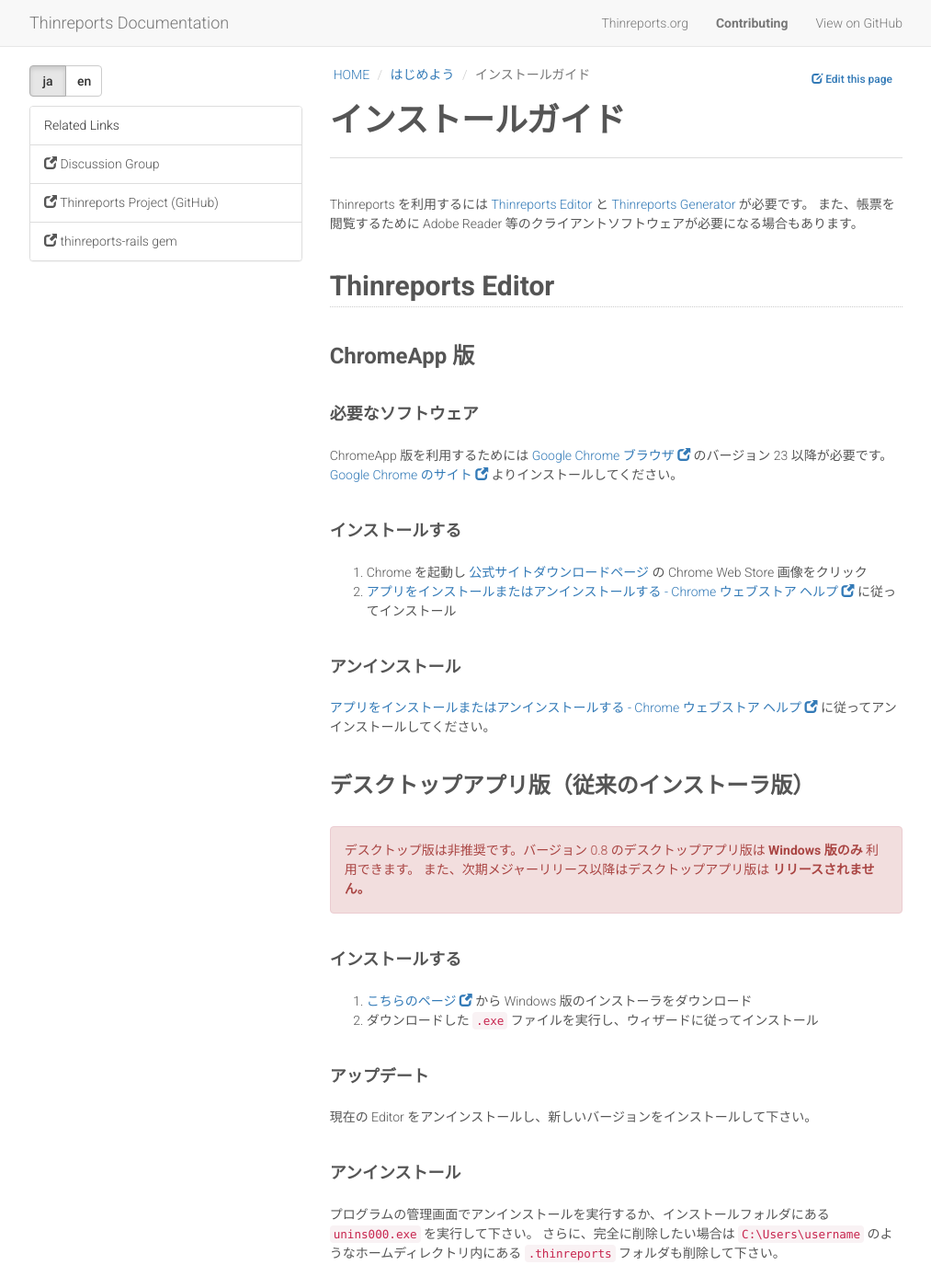
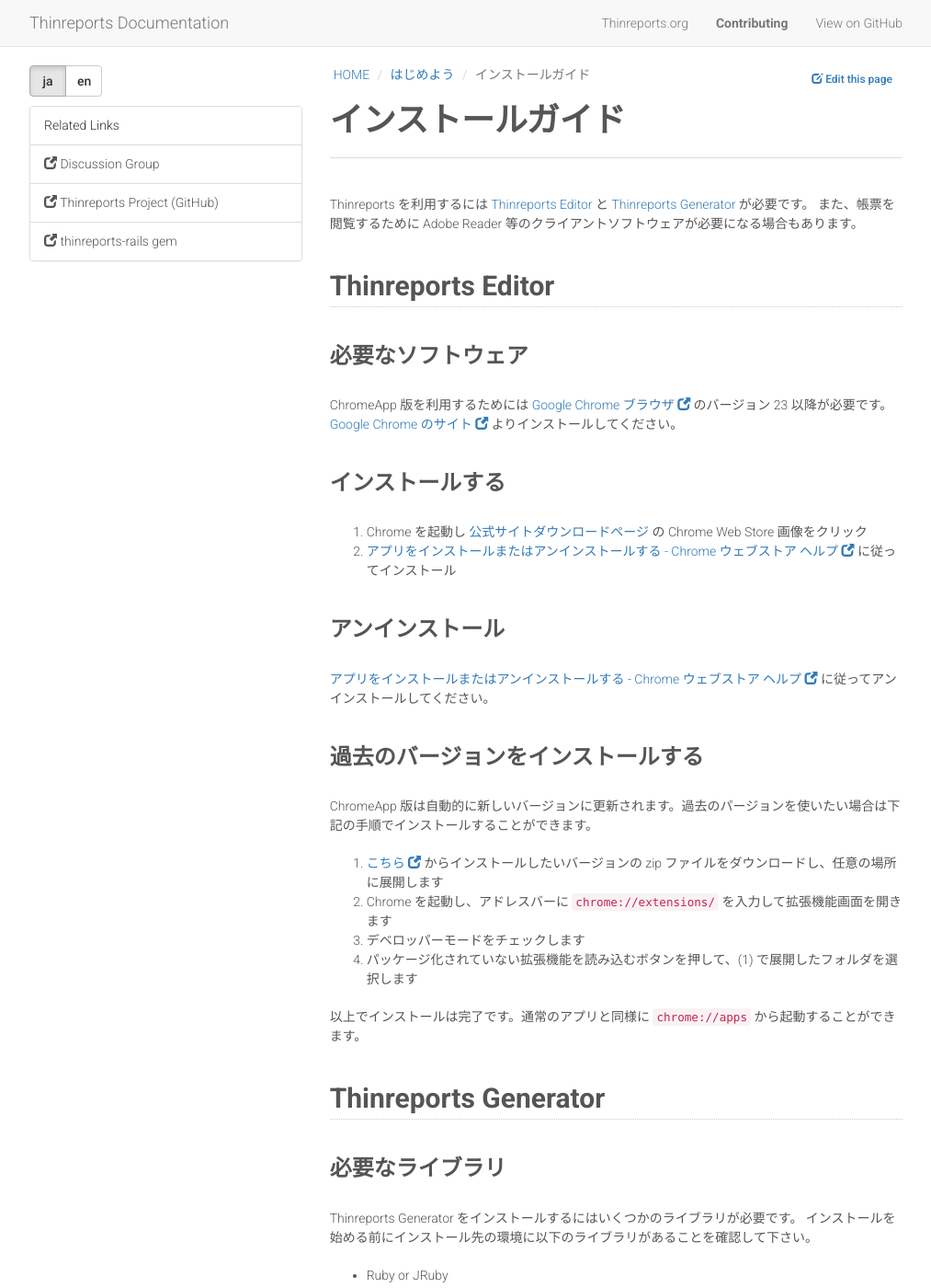
Before and after one commit to thinreports/documentation, a Jekyll site: the page built from ja/getting-started/installation.md, in a window 1280 px wide and 1400 px high. Shown: the whole window at 92% size, without its empty margins (133-1146 px from the left). Built offline with Jekyll 4.4.1, drawn with Linux system fonts in a browser that asks for light colours; nearby versions of some CDN libraries; Markdown is read by kramdown in place of the engine named in the settings.

Commit message:
How to install old version editor

```diff
--- a/ja/getting-started/installation.md
+++ b/ja/getting-started/installation.md
@@ -12,42 +12,30 @@
 
 ## Thinreports Editor
 
-### ChromeApp 版
-
-#### 必要なソフトウェア
+### 必要なソフトウェア
 
 ChromeApp 版を利用するためには [Google Chrome ブラウザ](https://www.google.com/chrome/browser/desktop) のバージョン 23 以降が必要です。
 [Google Chrome のサイト](https://www.google.com/chrome/browser/desktop) よりインストールしてください。
 
-#### インストールする
+### インストールする
 
   1. Chrome を起動し [公式サイトダウンロードページ](http://www.thinreports.org/download/) の Chrome Web Store 画像をクリック
   2. [アプリをインストールまたはアンインストールする - Chrome ウェブストア ヘルプ](https://support.google.com/chrome_webstore/answer/1053369?hl=ja) に従ってインストール
 
-#### アンインストール
+### アンインストール
 
 [アプリをインストールまたはアンインストールする - Chrome ウェブストア ヘルプ](https://support.google.com/chrome_webstore/answer/1053369?hl=ja) に従ってアンインストールしてください。
 
-### デスクトップアプリ版（従来のインストーラ版）
+### 過去のバージョンをインストールする
 
-<div class="alert alert-danger">
-  デスクトップ版は非推奨です。バージョン 0.8 のデスクトップアプリ版は <strong>Windows 版のみ</strong> 利用できます。
-  また、次期メジャーリリース以降はデスクトップアプリ版は <strong>リリースされません。</strong>
-</div>
+ChromeApp 版は自動的に新しいバージョンに更新されます。過去のパージョンを使いたい場合は下記の手順でインストールすることができます。
 
-#### インストールする
+  1. [こちら](https://github.com/thinreports/thinreports-editor/releases) からインストールしたいバージョンの zip ファイルをダウンロードし、任意の場所に展開します
+  2. Chrome を起動し、アドレスバーに `chrome://extensions/` を入力して拡張機能画面を開きます
+  3. デベロッパーモードをチェックします
+  3. パッケージ化されていない拡張機能を読み込むボタンを押して、(1) で展開したフォルダを選択します
 
-  1. [こちらのページ](http://sourceforge.net/projects/thinreports/files/) から Windows 版のインストーラをダウンロード
-  2. ダウンロードした `.exe` ファイルを実行し、ウィザードに従ってインストール
-
-#### アップデート
-
-現在の Editor をアンインストールし、新しいバージョンをインストールして下さい。
-
-#### アンインストール
-
-プログラムの管理画面でアンインストールを実行するか、インストールフォルダにある `unins000.exe` を実行して下さい。
-さらに、完全に削除したい場合は `C:\Users\username` のようなホームディレクトリ内にある `.thinreports` フォルダも削除して下さい。
+以上でインストールは完了です。通常のアプリと同様に `chrome://apps` から起動することができます。
 
 ## Thinreports Generator
 
```
